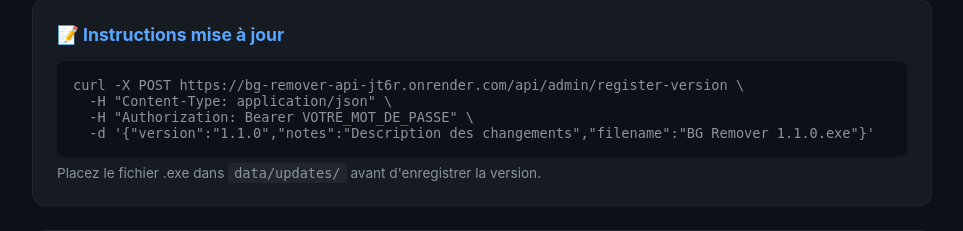
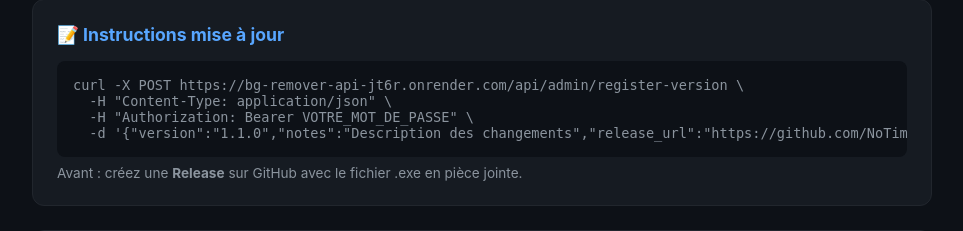
Before and after one commit to NoTime667-Lang/bg-remover-server, a Flask app: page /admin in a window 1280 px wide. Shown: the part 404-635 px from the top of the page, without its empty margins (158-1121 px from the left). Run offline with Flask 3, Linux system fonts and the light colour scheme; the visitor is signed in with stand-in values (Sample User, id 1); parts of the project's set-up code (start-up, migrations or seed data) failed here and were passed over.

Commit message:
Use GitHub Releases for downloads, update admin

```diff
--- a/app.py
+++ b/app.py
@@ -12,7 +12,8 @@
 DATA_DIR = os.path.join(os.path.dirname(__file__), "data")
 INSTALLS_FILE = os.path.join(DATA_DIR, "installs.json")
 VERSIONS_FILE = os.path.join(DATA_DIR, "versions.json")
-UPDATES_DIR = os.path.join(DATA_DIR, "updates")
+# Updates hosted on GitHub Releases (Render has ephemeral storage)
+GITHUB_REPO = os.environ.get("GITHUB_REPO", "NoTime667-Lang/bg-remover-server")
 
 os.makedirs(DATA_DIR, exist_ok=True)
 os.makedirs(UPDATES_DIR, exist_ok=True)
@@ -160,13 +161,10 @@
     versions = _load_versions()
     if version not in versions.get("versions", {}):
         return jsonify({"error": "Version not found"}), 404
-    fname = versions["versions"][version].get("filename")
-    if not fname:
-        return jsonify({"error": "No file for this version"}), 404
-    fpath = os.path.join(UPDATES_DIR, fname)
-    if not os.path.exists(fpath):
-        return jsonify({"error": "File not available"}), 404
-    return send_file(fpath, as_attachment=True, download_name=fname)
+    release_url = versions["versions"][version].get("release_url")
+    if release_url:
+        return redirect(release_url)
+    return jsonify({"error": "Download URL not configured for this version"}), 404
 
 
 # ── Admin API ──
@@ -187,7 +185,7 @@
     versions["latest"] = version
     versions["versions"][version] = {
         "notes": notes,
-        "filename": data.get("filename", f"BG Remover {version}.exe"),
+        "release_url": data.get("release_url", ""),
         "released": datetime.now(timezone.utc).isoformat(),
     }
     _save_versions(versions)
--- a/templates/admin.html
+++ b/templates/admin.html
@@ -75,9 +75,9 @@
     <pre style="background:#0d1117; padding:16px; border-radius:8px; font-size:0.85rem; overflow-x:auto; color:#8b949e;">curl -X POST https://bg-remover-api-jt6r.onrender.com/api/admin/register-version \
   -H "Content-Type: application/json" \
   -H "Authorization: Bearer VOTRE_MOT_DE_PASSE" \
-  -d '{"version":"1.1.0","notes":"Description des changements","filename":"BG Remover 1.1.0.exe"}'</pre>
+  -d '{"version":"1.1.0","notes":"Description des changements","release_url":"https://github.com/NoTime667-Lang/bg-remover-server/releases/download/v1.1.0/BG.Remover.1.1.0.exe"}'</pre>
     <p style="color:#8b949e; font-size:0.85rem; margin-top:8px;">
-      Placez le fichier .exe dans <code style="background:#21262d; padding:2px 6px; border-radius:4px;">data/updates/</code> avant d'enregistrer la version.
+      Avant : cr&#xE9;ez une <strong>Release</strong> sur GitHub avec le fichier .exe en pi&#xE8;ce jointe.
     </p>
   </div>
 
```
